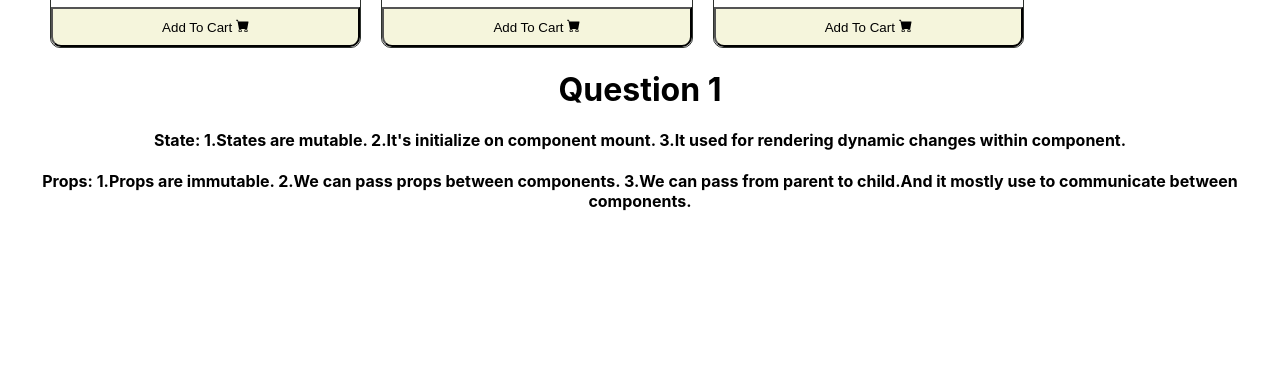
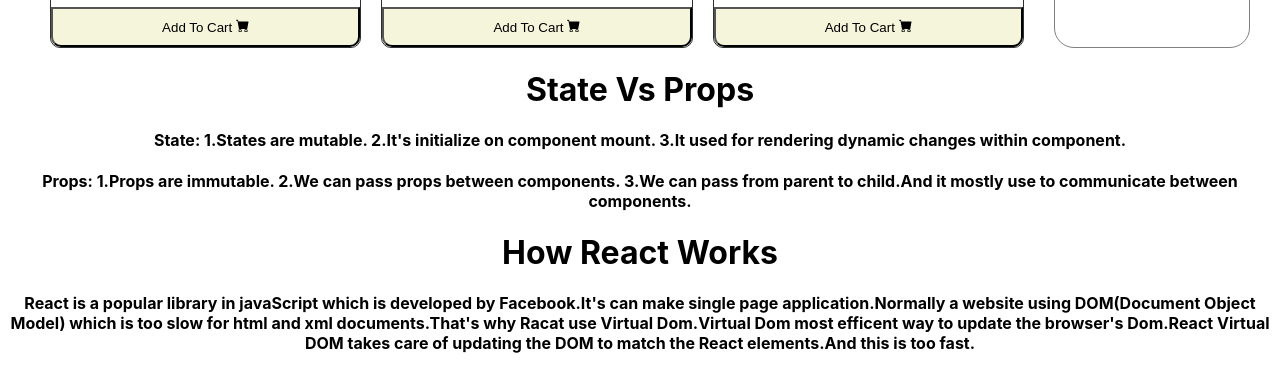
Before and after one commit to ARKOMOL/Laptop-House, a React (Create React App) app: page / in a window 1280 px wide. Shown: the part 1513-1885 px from the top of the page. Before the commit the page ends 1746 px from the top, so only its background shows below. Built offline with nearby package versions, Linux system fonts and the light colour scheme.

Commit message:
questions ans done

```diff
--- a/src/App.js
+++ b/src/App.js
@@ -9,8 +9,9 @@ function App() {
       <h1>Laptop House</h1>
       <h3>Choose Your Laptop</h3>
       <Shop></Shop>
-      <div>
-        <h1>Question 1</h1>
+     <div className="Question-part">
+     <div className='question1'>
+        <h1>State Vs Props </h1>
         <h4>
           State:
           1.States are mutable.
@@ -24,6 +25,15 @@ function App() {
           3.We can pass from parent to child.And it mostly use to communicate between components.
         </h4>
       </div>
+      <div className="question2">
+    <h1>
+      How React Works
+    </h1>
+    <h4>
+      React is a popular library in javaScript which is developed by Facebook.It's can make single page application.Normally a website using DOM(Document Object Model) which is too slow for html and xml documents.That's why Racat use Virtual Dom.Virtual Dom most efficent way to update the browser's Dom.React Virtual DOM takes care of updating the DOM to match the React elements.And this is too fast.
+    </h4>
+      </div>
+     </div>
     </div>
   );
 }
--- a/src/Components/Shop.css
+++ b/src/Components/Shop.css
@@ -8,6 +8,10 @@
     gap: 20px;
     margin-left: 50px;
 
+}
+.cart-container{
+   border: 1px solid gray;
+   border-radius: 20px;
 }
 @media screen and (max-width:600px) {
     .products-container{
@@ -26,7 +30,9 @@
 
       }
       .cart-container{
-          margin-left: 65px;
+          text-align: center;
+          margin-left: 55px;
           margin-bottom: 30px;
+
       }
   }
```
